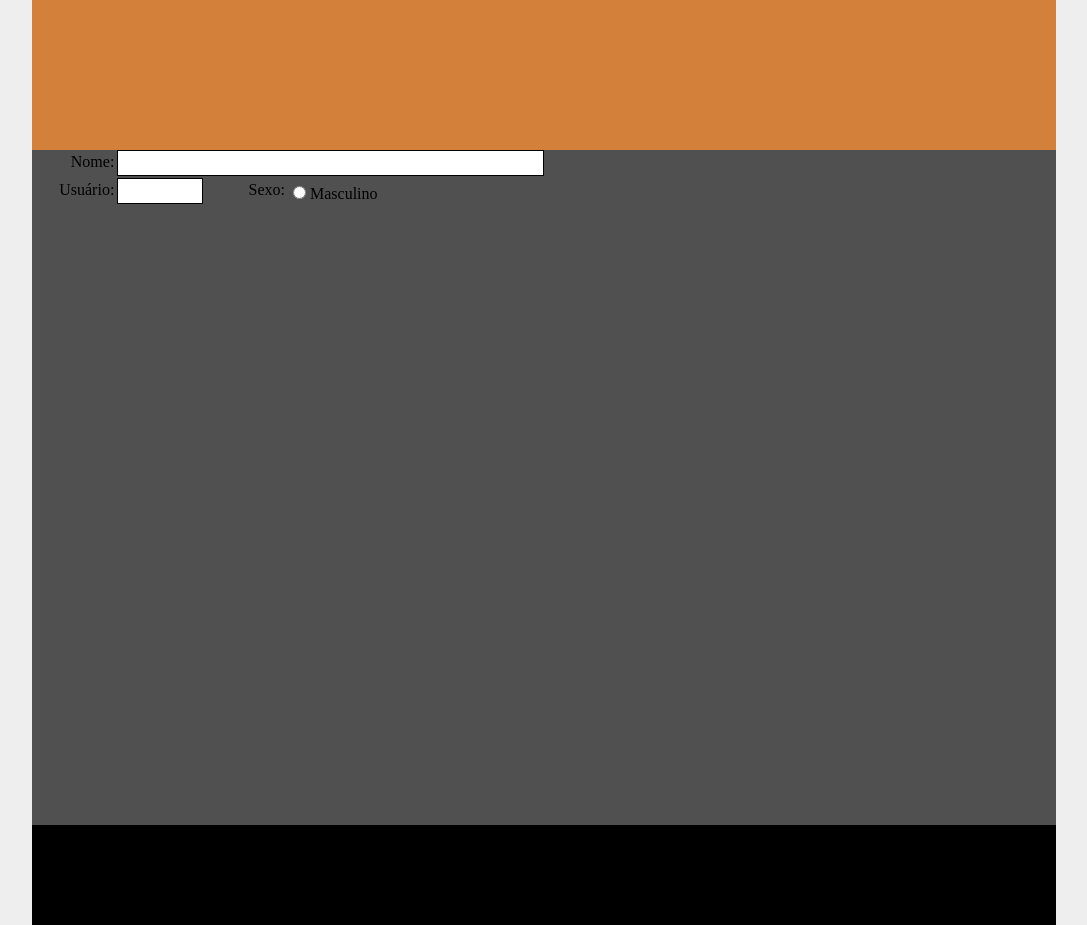
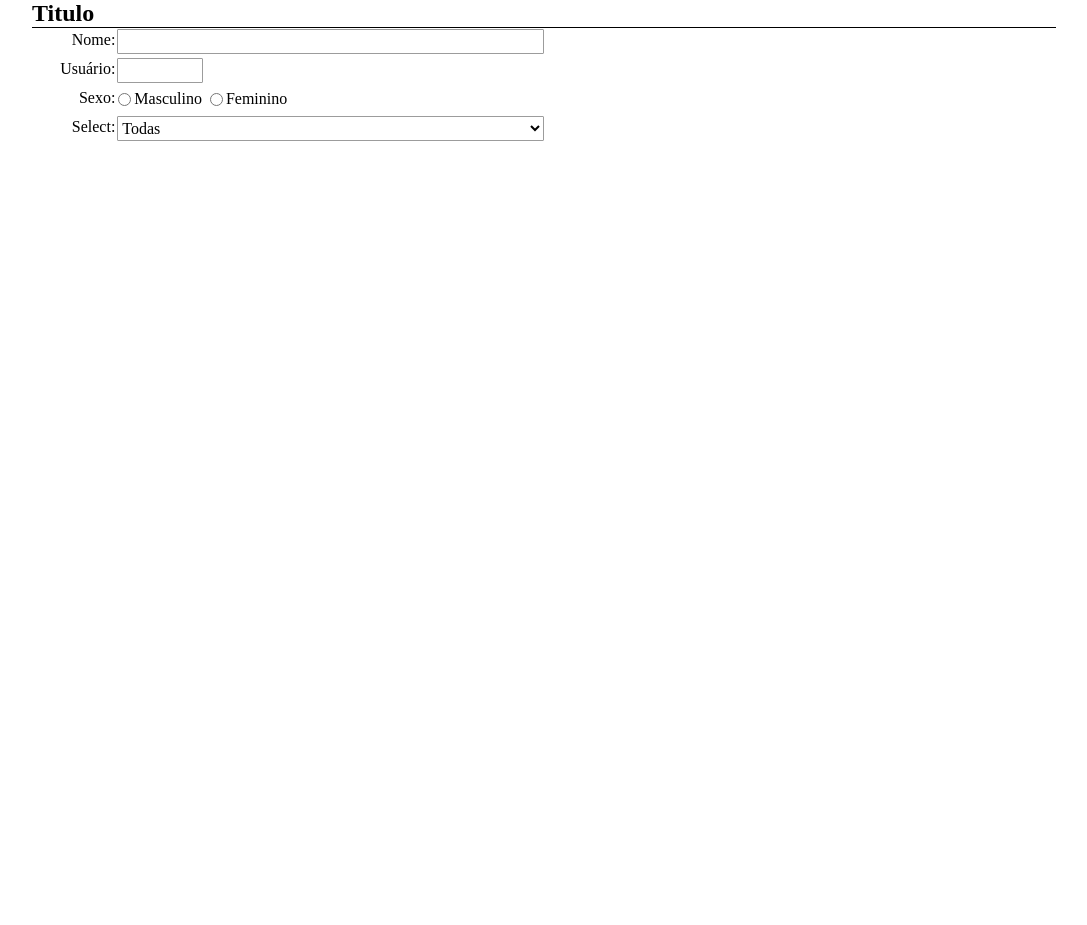
Before and after one commit to alex-engsolutions/Privado, a plain HTML site: page Design Responsivo/inicio.html in a window 1280 px wide. Shown: the whole page, without its empty margins (96-1183 px from the left). After the commit the page ends 800 px from the top, so only its background shows below. Drawn offline with Linux system fonts and the light colour scheme.

Commit message:
no message

```diff
--- a/Design Responsivo/css/fluido.css
+++ b/Design Responsivo/css/fluido.css
@@ -7,21 +7,15 @@
     box-sizing: border-box;
     -webkit-box-sizing: border-box;
 }
+.titulo{
+	text-align: left;
+	border-bottom: 1px solid black;
+}
 #corpo{
 	width: 100%;
-	background: #eee;
-}
-#topo{
-	background: #D2803A;
-	height: 150px
 }
 #conteudo{
-	background: #505050;
 	height: 675px;
-}
-#rodape{
-	background: #000;
-	height: 100px;
 }
 #topo,#conteudo,#rodape{
 	width: 80%;
@@ -29,11 +23,11 @@
 }
 .line{
 	width: 100%;
-	height: 28px;
+	height: 25px;
+	margin-bottom: 4px;
 }
 .grid{
 	float: left;
-	display: inline;
 	height: 100%;
 }
 .col1{
@@ -81,46 +75,62 @@
 .align-right{
 	text-align: right;
 }
-/*.col13{
-	width: 75%;
+input.grid:hover,select.grid:hover{
+	border-color: #1E90FF;
 }
-.col14{
-	width: 83.333333333333333%;
+input.grid:focus,select.grid:focus{
+	border-color: #1E90FF;
+	box-shadow: 0 0 1px #1E90FF;
 }
-.col15{
-	width: 91.666666666666666%;
-}
-.col16{
-	width: 91.666666666666666%;
-}*/
 label.grid{
 	text-align: right;
-	padding: 3px 3px 0 0;
 	display: inline-block;
 	font-size: 16px;
+	padding: 2px 2px;
 	font-family: "Calibri Light";
 }
-input.grid{
-	font-size: 14px;
-    border: 1px solid #000;
-    font-family: inherit;
-    padding: 3px;
+input.grid,select.grid{
+	border-radius: 1px;
+	font-size: 16px;
+    border: 1px solid #9C9C9C;
     max-width: 100%;
     max-height: 26px;
     background-color: white;
     transition: all 0.2s ease;
     transition-property: box-shadow, border, color, background-color;
-}
-input[type=radio]{
-
+    font-family: "Calibri Light";
 }
 .radio-option{
 	position: relative;
-	padding: 7px 5px;
+	display: inline-block;
 }
-.radio > label{
-	padding: 3px 3px 0 0;
+.radio-option > label{
+	padding: 0 3px;
 	display: inline-block;
 	font-size: 16px;
 	font-family: "Calibri Light";
 }
+.radio{
+		padding-top: 3px;
+		position: relative;
+}
+input[type=radio]{
+	float: left;
+	margin: 3px 0 0 1px;
+}
+@media screen and (max-width:920px){
+	.grid{
+		display: block;
+	}
+	.radio-option{
+		position: relative;
+		display: inline-block;
+	}
+	.radio,input.grid,select.grid{
+		width: 100%;
+	}
+	label.grid{
+		width: 100%;
+		text-align: left;
+	}
+}
--- a/Design Responsivo/inicio.html
+++ b/Design Responsivo/inicio.html
@@ -4,30 +4,50 @@
 	<meta charset="UTF-8">
 	<meta type="viewport" content="width=device-width, initial-scale=1">
 	<title>Design Responsivo</title>
-	<link rel="stylesheet" type="text/css" href="css/fluido.css">
+	<link rel="stylesheet" type="text/css" href="css/fluido.css" media="screen">
 </head>
 <body>
 	<div id="corpo">
-		<div id="topo">
-		</div>
 		<div id="conteudo">
 			<div class="line">
-				<label class="grid col1">Nome:</label>
-				<input type="text" class="grid col5">
+				<h2 class="titulo">Titulo</h2>
 			</div>
 			<div class="line">
-				<label class="grid col1">Usuário:</label>
-				<input type="text" class="grid col1">
+				<label for="inp-nome" class="grid col1">Nome:</label>
+				<input type="text" id="inp-nome" class="grid col5">
+			</div>
+			<div class="line">
+				<label for="txt-usuario" class="grid col1">Usuário:</label>
+				<input type="text" id="txt-usuario" class="grid col1">
+			</div>
+			<div class="line">
 				<label class="grid col1">Sexo:</label>
-				<div class="radio grid col3">
+				<div class="radio grid col4">
 					<div class="radio-option">
 						<input type="radio" name="sexo" id="masc">
 						<label for="masc">Masculino</label>
 					</div>
+					<div class="radio-option">
+						<input type="radio" name="sexo" id="femi">
+						<label for="femi">Feminino</label>
+					</div>
 				</div>
 			</div>
-		</div>
-		<div id="rodape">
+			<div class="line">
+				<label for="select" class="grid col1">Select:</label>
+				<select class="grid col5" id="select">
+						<option>Todas</option>
+						<option>Regional do NVII</option>
+						<option>Regional São Paulo</option>
+						<option>Regional STA I</option>
+						<option>Regional STA II</option>
+						<option>Regional STA III</option>
+						<option>Regional STA IV</option>
+						<option>Regional STA V</option>
+						<option>Apoena</option>
+						<option>SBRR</option>
+				</select>
+			</div>
 		</div>
 	</div>
 </body>
```
